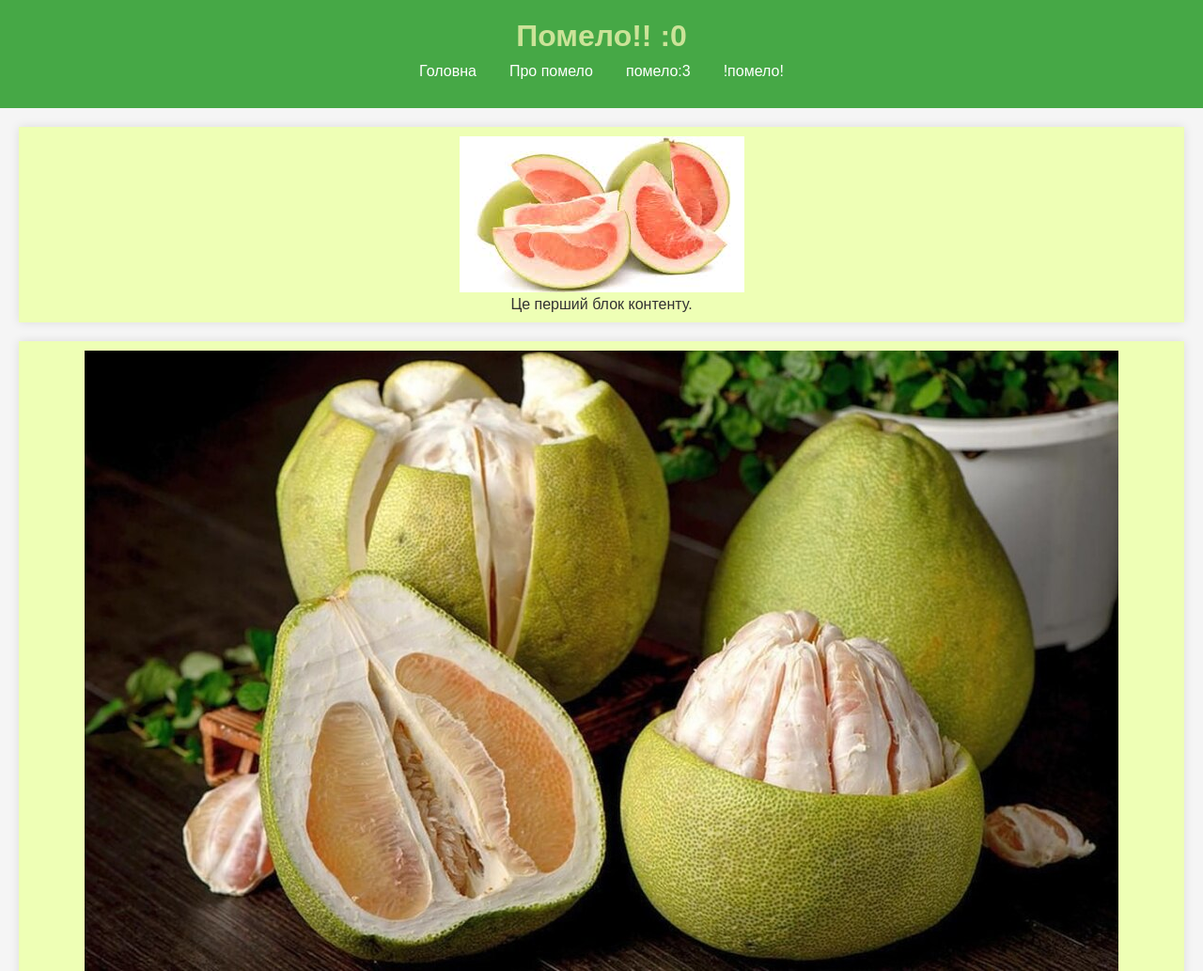
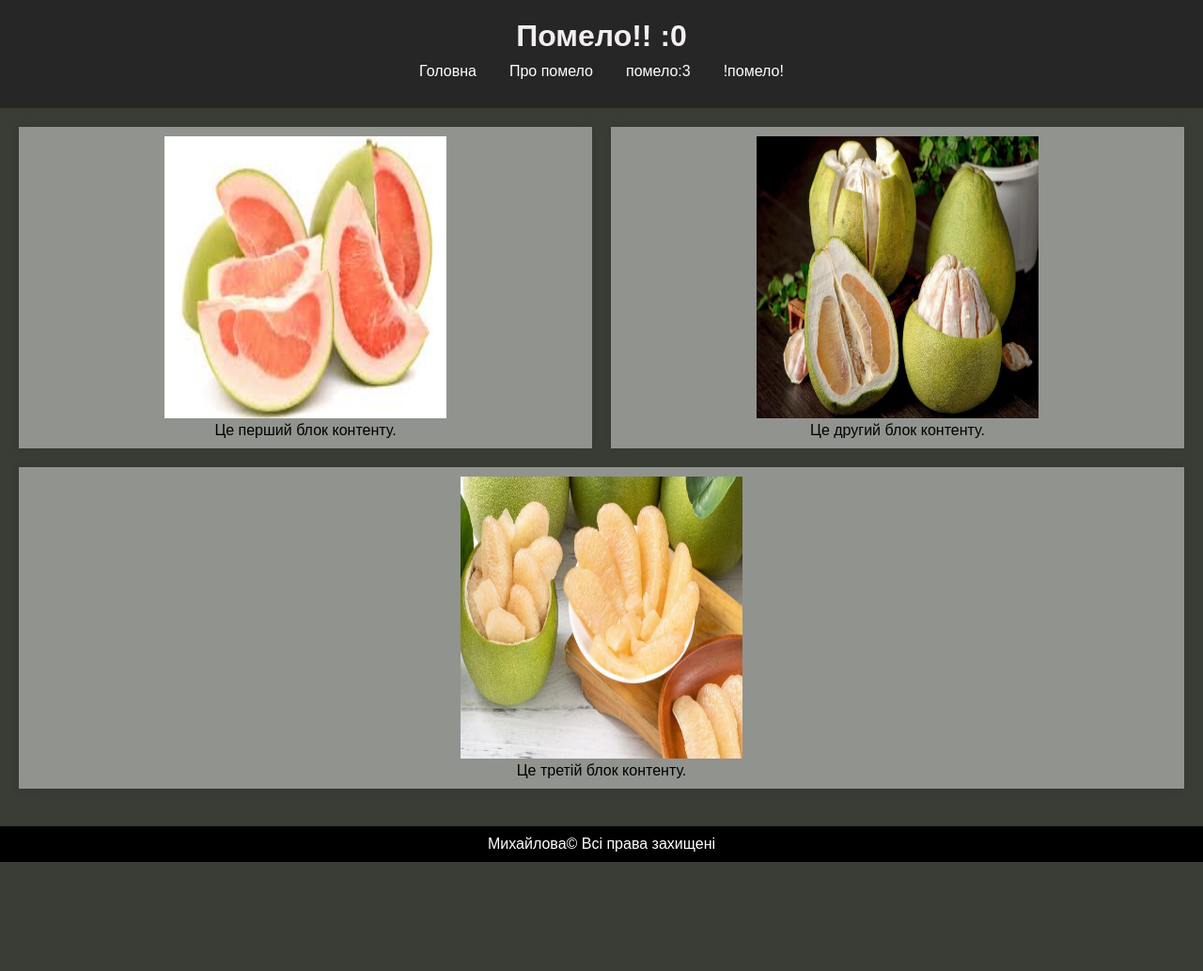
Before and after one commit to sveetlanaa/wt-markup-04, a plain HTML site: page index.html in a window 1280 px wide. Shown: the top 1033 px of the page at 94% size. After the commit the page ends 917 px from the top, so only its background shows below. Drawn offline with Linux system fonts and the light colour scheme.

Commit message:
Update styles.css

```diff
--- a/css/styles.css
+++ b/css/styles.css
@@ -6,13 +6,13 @@
 
 body {
     font-family: Arial, sans-serif;
-    background-color: #f5f5f5;
+    background-color: rgb(57, 61, 53);
     color: #333;
 }
 
 header {
-    background-color: rgb(70, 168, 70);
-    color: rgb(203, 227, 152);
+    background-color: #262626;
+    color: rgb(243, 239, 239);
     text-align: center;
     padding: 20px;
 }
@@ -24,7 +24,7 @@
 }
 
 .nav-menu a {
-    color: rgb(255, 255, 255);
+    color: white;
     text-decoration: none;
     padding: 10px;
 }
@@ -42,29 +42,40 @@
 }
 
 .block {
-    background-color: rgb(238, 255, 181);
+    background-color:#ffffff71;
+    color:#000000;
     padding: 10px;
     box-shadow: 0 0 10px rgba(0, 0, 0, 0.1);
     flex: 1 1 calc(50% - 40px);
+    /* Дві колонки */
     text-align: center;
 }
 
+.block img {
+    width:300px;
+    height:300px;
+}
+
 footer {
-    background-color: #333;
-    color: rgb(181, 251, 165);
+    background-color: #000000;
+    color: white;
     text-align: center;
     padding: 10px;
     margin-top: 20px;
 }
 
+/* Адаптивність для планшетів */
 @media (max-width: 1024px) {
     .block {
         flex: 1 1 100%;
+        /* Одна колонка */
     }
 }
 
+/* Адаптивність для мобільних пристроїв */
 @media (max-width: 768px) {
     .nav-menu {
         flex-direction: column;
+        /* Вертикальне меню */
     }
 }
```
Lines whose indentation alone changed are shown as unchanged.
